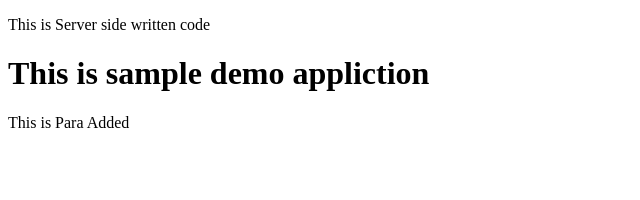
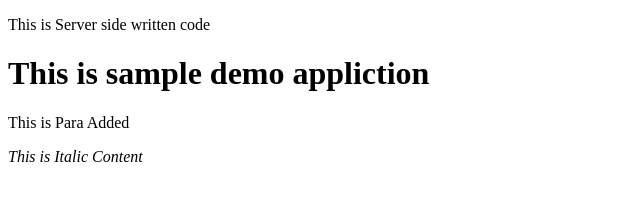
Before and after one commit to tallaramesh/GitSampleDemo, a plain HTML site: page index.html in a window 1280 px wide. Shown: the whole page, without its empty margins (0-640 px from the left). Drawn offline with Linux system fonts and the light colour scheme.

Commit message:
Update index.html I Tag is added

```diff
--- a/index.html
+++ b/index.html
@@ -10,5 +10,6 @@
     <p>This is Server side written code</p>
     <h1>This is sample demo appliction</h1>
     <p>This is Para Added </p>
+    <i>This is Italic Content </i>
 </body>
 </html>
```
